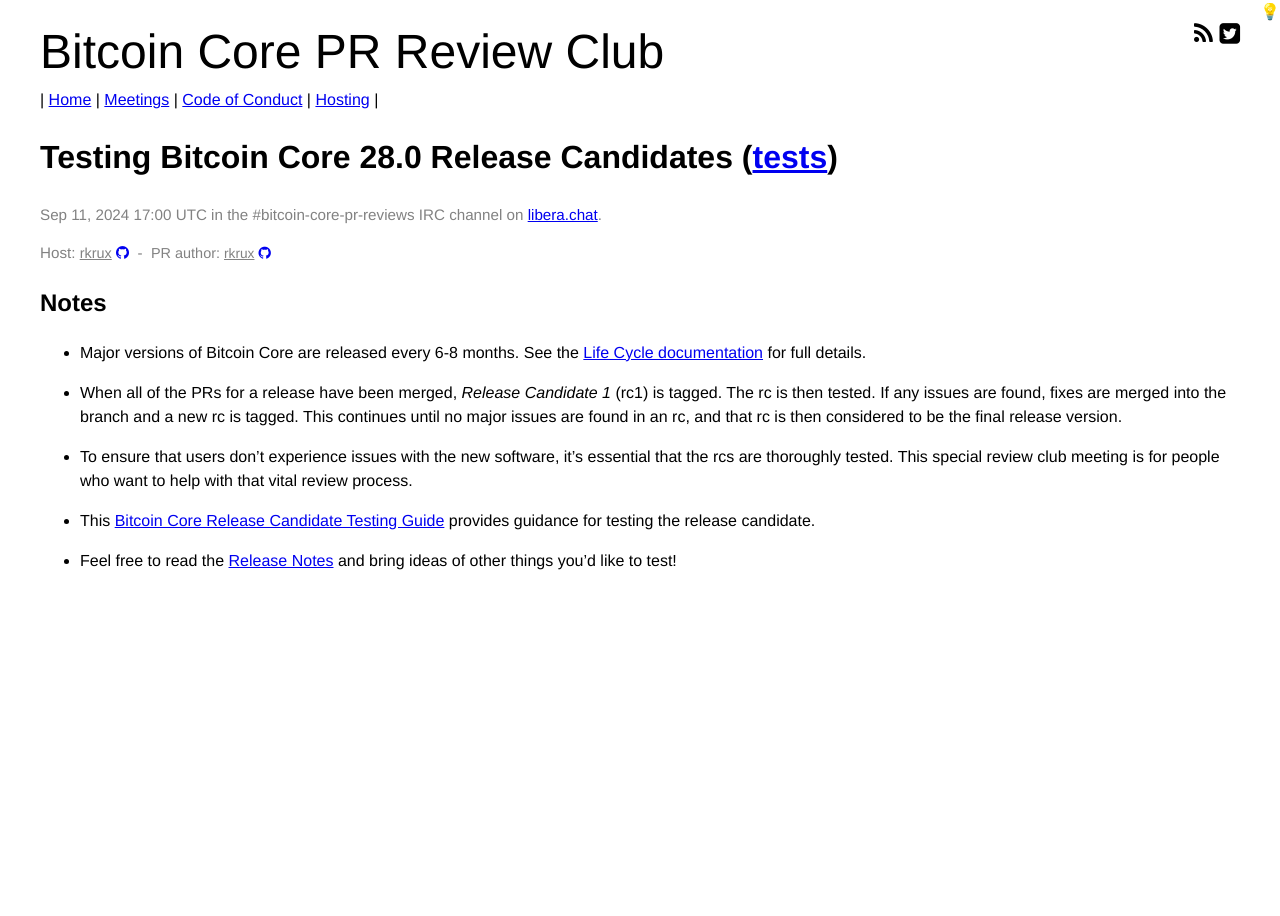
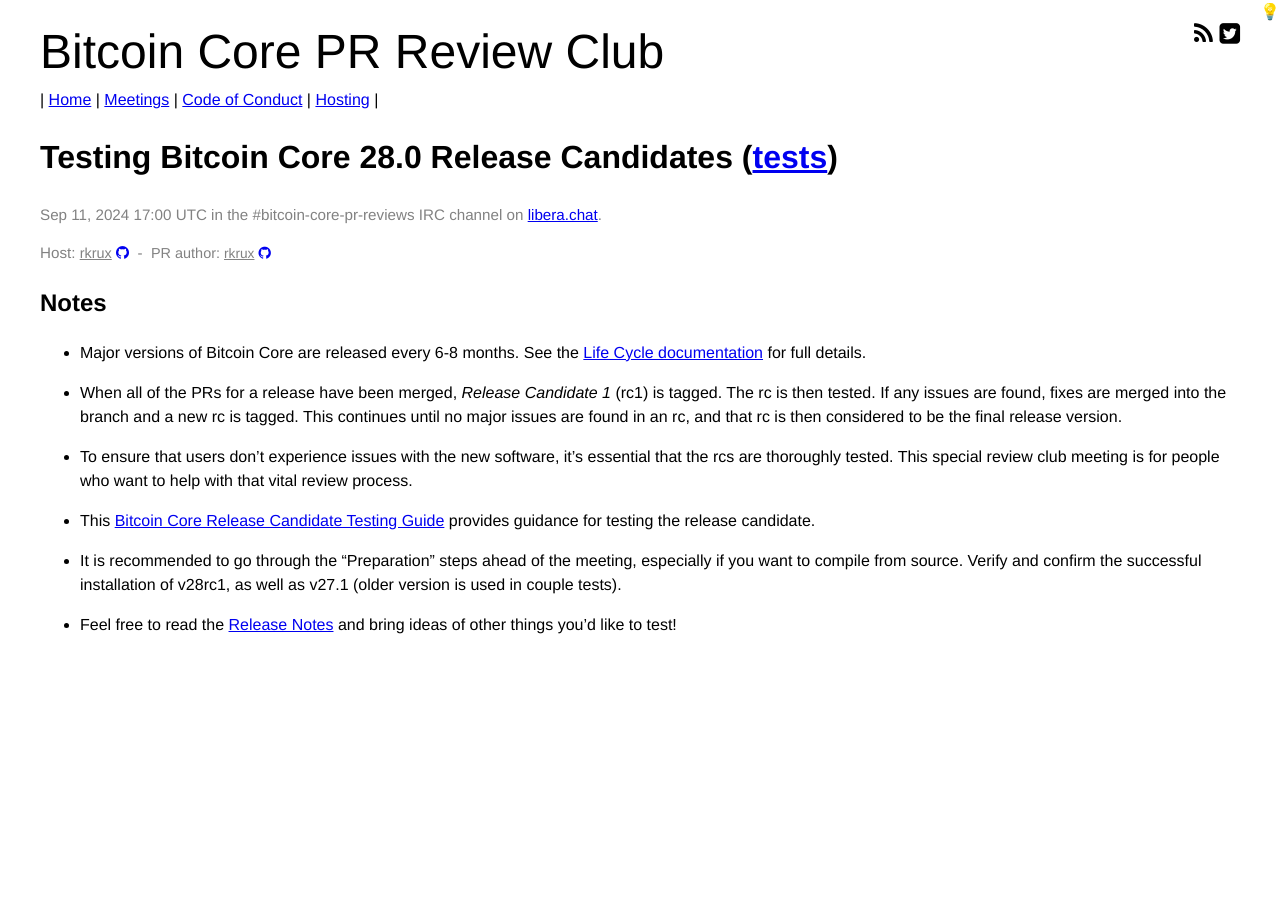
Before and after one commit to bitcoin-core-review-club/website, a Jekyll site: the page built from _posts/2024-09-11-v28-rc-testing.md, in a window 1280 px wide. Built offline with Jekyll 4.4.1, drawn with Linux system fonts in a browser that asks for light colours.

Commit message:
add note about prep beforehand

```diff
--- a/_posts/2024-09-11-v28-rc-testing.md
+++ b/_posts/2024-09-11-v28-rc-testing.md
@@ -26,6 +26,9 @@
 
 - This [Bitcoin Core Release Candidate Testing Guide](https://github.com/bitcoin-core/bitcoin-devwiki/wiki/28.0-Release-Candidate-Testing-Guide) provides guidance for testing the release candidate.
 
+- It is recommended to go through the “Preparation” steps ahead of the meeting, especially if you want to compile from
+  source. Verify and confirm the successful installation of v28rc1, as well as v27.1 (older version is used in couple tests).
+
 - Feel free to read the [Release Notes](https://github.com/bitcoin-core/bitcoin-devwiki/wiki/28.0-Release-Notes-Draft)
   and bring ideas of other things you'd like to test!
 
```
